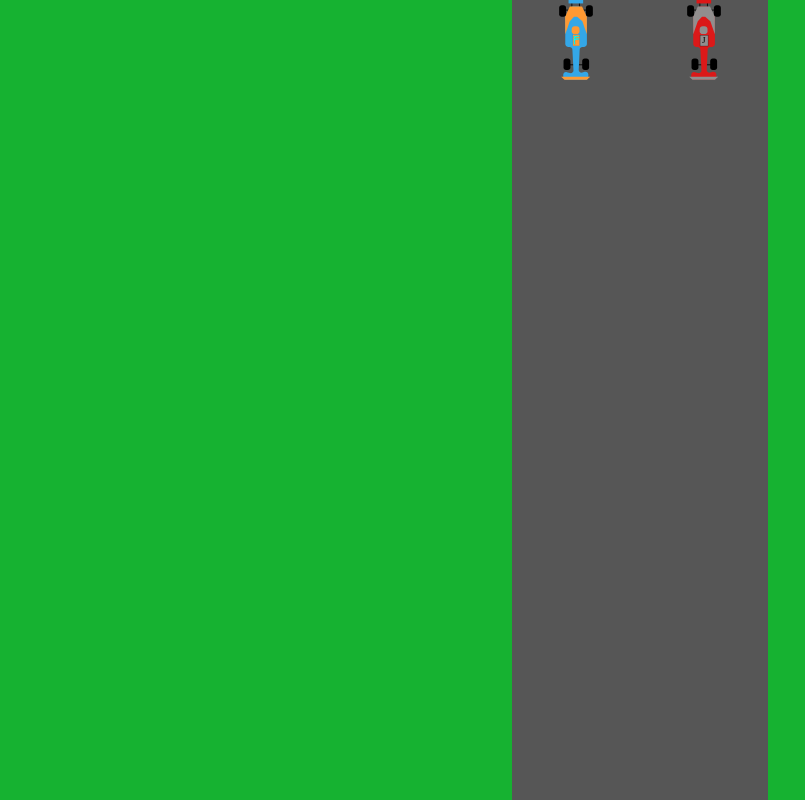
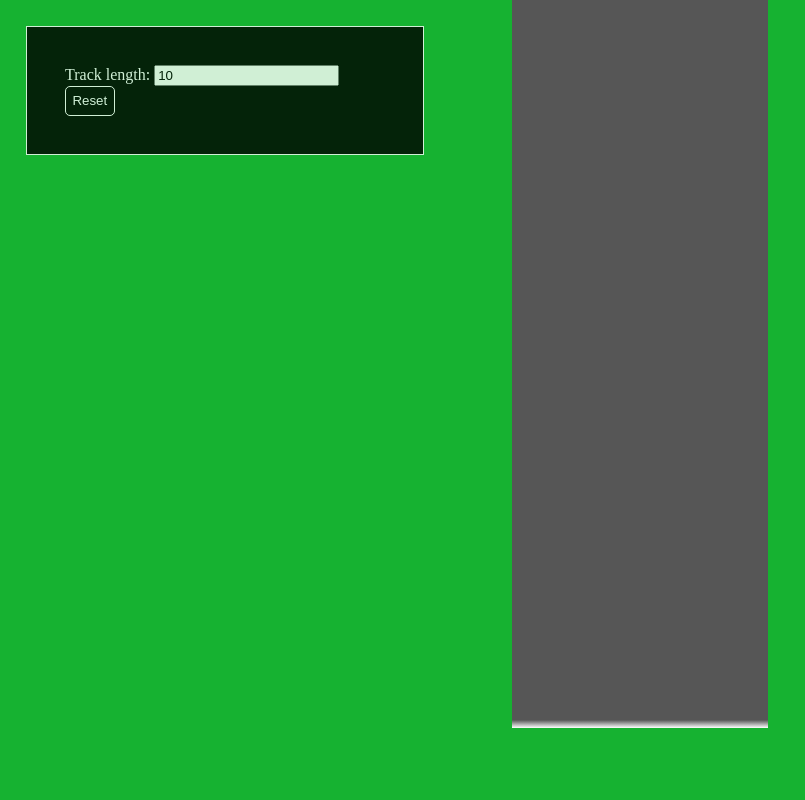
Before and after one commit to SamSimmons/javascript-racer, a plain HTML site: page index.html in a window 1280 px wide. Shown: the whole page, without its empty margins (0-805 px from the left). Drawn offline with Linux system fonts and the light colour scheme.

Commit message:
add control-panel

```diff
--- a/index.html
+++ b/index.html
@@ -6,30 +6,18 @@
   <title>js-RACER</title>
 </head>
 <body>
+  <div class="control-panel">
+    <label for="trackLength">Track length:</label>
+    <input type="number" name="trackLength" id="trackLength" value="10">
+    <br>
+    <button id="reset">Reset</button>
+  </div>
   <div class="content">
     <div class="wrapper left-track">
-      <div class="road-left"></div>
-      <div class="road-left"></div>
-      <div class="road-left"></div>
-      <div class="road-left"></div>
-      <div class="road-left"></div>
-      <div class="road-left"></div>
-      <div class="road-left"></div>
-      <div class="road-left"></div>
-      <div class="road-left"></div>
-      <div class="road-left"></div>
+
     </div>
     <div class="wrapper right-track">
-      <div class="road-right"></div>
-      <div class="road-right"></div>
-      <div class="road-right"></div>
-      <div class="road-right"></div>
-      <div class="road-right"></div>
-      <div class="road-right"></div>
-      <div class="road-right"></div>
-      <div class="road-right"></div>
-      <div class="road-right"></div>
-      <div class="road-right"></div>
+
     </div>
   </div>
 
--- a/racer.css
+++ b/racer.css
@@ -25,6 +25,12 @@
   height: 10vh;
 }
 
+.finish-line {
+  background: linear-gradient(#565656, #fff);
+  height: 1vh;
+  width: 20%;
+}
+
 .car-left {
   background: #565656 url('blue-car.svg') center no-repeat;
   background-size: contain;
@@ -46,3 +52,27 @@
 .right-track {
   align-items: flex-start;
 }
+
+.control-panel {
+  position: absolute;
+  background-color: #000;
+  color: white;
+  width: 25%;
+  opacity: .8;
+  padding: 3%;
+  border: 1px solid #fff;
+  margin: 2%;
+}
+
+.control-panel button {
+  background-color: #000;
+  border: 1px solid #fff;
+  border-radius: 5px;
+  color: white;
+  padding: 2%;
+}
+
+.control-panel button:hover {
+  background-color: #333;
+  transition: .3s;
+}
--- a/racer.js
+++ b/racer.js
@@ -1,6 +1,28 @@
-var left = document.querySelector('.road-left');
-var right = document.querySelector('.road-right');
+var trackLength = 10;
 // f = 70 j = 74
+
+var setTrackLength = function () {
+  for (var i = 0; i < trackLength; i++) {
+    createTrackElement();
+  }
+  var lastTrackPiece = document.querySelectorAll('.wrapper');
+  for (var i = 0; i < lastTrackPiece.length; i++) {
+    lastTrackPiece[i].lastChild.classList.toggle('finish-line');
+  }
+};
+
+var createTrackElement = function () {
+  var leftElement = document.createElement('div');
+  leftElement.classList.add('road-left');
+  var rightElement = document.createElement('div');
+  rightElement.classList.add('road-right');
+
+
+  var leftAppend = document.querySelector('.left-track');
+  var rightAppend = document.querySelector('.right-track');
+  leftAppend.appendChild(leftElement);
+  rightAppend.appendChild(rightElement);
+};
 
 var keyPressed = function (e) {
   var keyCode = e.keyCode;
@@ -11,7 +33,7 @@ var keyPressed = function (e) {
   }
 };
 
-var winner = function( winner) {
+var winner = function (winner) {
   console.log('the winner is ' + winner + '!');
   removeEventListener('keyup', keyPressed);
 }
@@ -37,6 +59,22 @@ var moveCar = function (lane) {
   }
 }
 
-addEventListener('keyup', keyPressed );
-left.classList.add('car-left');
-right.classList.add('car-right');
+var init = function() {
+  addEventListener('keyup', keyPressed );
+  left.classList.add('car-left');
+  right.classList.add('car-right');
+}
+
+var reset = function () {
+  left.classList.remove('car-left');
+  right.classList.remove('car-right');
+  left = document.querySelector('.road-left');
+  right = document.querySelector('.road-right');
+  init();
+};
+
+setTrackLength(trackLength);
+
+var left = document.querySelector('.road-left');
+var right = document.querySelector('.road-right');
+// init();
```
